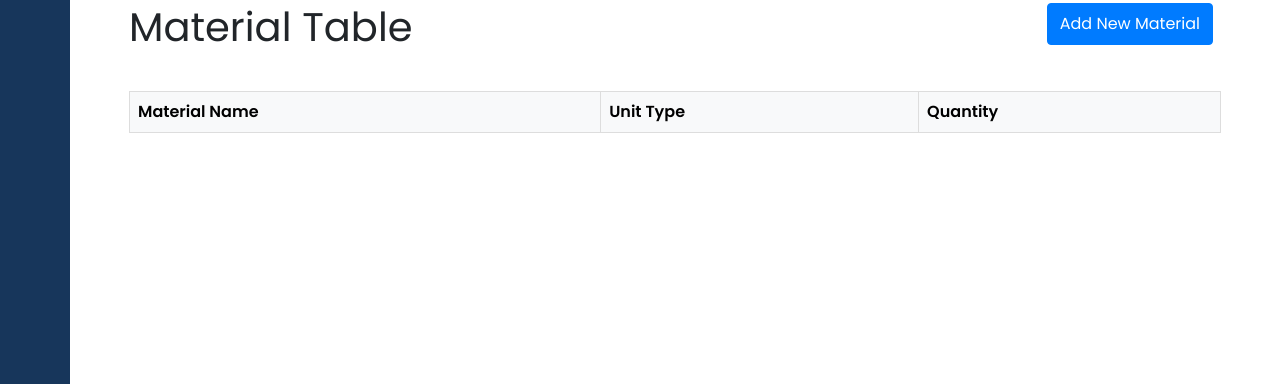
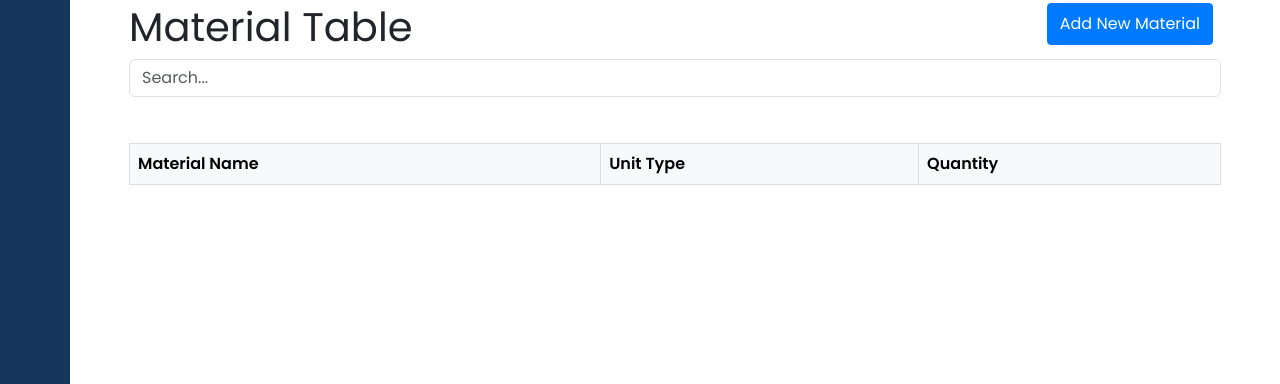
Before and after one commit to TeslaC00/FlaskInventoryManager, a Flask app: page /api/materials in a window 1280 px wide. Shown: the part 69-453 px from the top of the page. Run offline with Flask 3, Linux system fonts and the light colour scheme; data that the repository does not hold is empty; some libraries are stand-ins or nearby versions.

Commit message:
searchbar for materials

```diff
--- /dev/null
+++ b/app/static/js/searchbar.js
@@ -0,0 +1,27 @@
+// Function to filter the table rows based on the search input
+function searchTable() {
+    // Declare variables
+    var input, filter, table, tr, td, i, j, txtValue;
+    input = document.getElementById("searchInput");
+    filter = input.value.toUpperCase();
+    table = document.getElementById("materialTableBody");
+    tr = table.getElementsByTagName("tr");
+
+    // Loop through all table rows, and hide those that don't match the search query
+    for (i = 0; i < tr.length; i++) {
+        tr[i].style.display = "none";  // hide all rows by default
+        td = tr[i].getElementsByTagName("td");
+        for (j = 0; j < td.length; j++) {
+            if (td[j]) {
+                txtValue = td[j].textContent || td[j].innerText;
+                if (txtValue.toUpperCase().indexOf(filter) > -1) {
+                    tr[i].style.display = ""; // show the row if the search term is found in any column
+                    break; // break out of the inner loop once a match is found
+                }
+            }
+        }
+    }
+}
+
+// Add event listener to the search input field to trigger the search function as the user types
+document.getElementById("searchInput").addEventListener("input", searchTable);
--- a/app/templates/base.html
+++ b/app/templates/base.html
@@ -67,6 +67,7 @@
 {#</script>#}
 <!-- Custom scripts for this template -->
 <script src="{{ url_for('static', filename='js/dark_mode.js') }}"></script>
+<script src="{{ url_for('static', filename='js/searchbar.js') }}"></script>
 {% block scripts %}{% endblock %}
 
 </body>
--- a/app/templates/show_materials.html
+++ b/app/templates/show_materials.html
@@ -10,6 +10,10 @@
 {% block content %}
     <div class="container">
         <h1>Material Table</h1>
+        <!-- Search Bar -->
+        <div class="input-group mb-3">
+            <input type="text" id="searchInput" class="form-control" placeholder="Search...">
+        </div>
         <a href="{{ url_for('material.add_material') }}" class="add-new-btn" style="margin-top: 0">Add New Material</a>
         <div class="navbar-nav-scroll" style="margin-top: 10px">
             <table class="table table-hover">
@@ -20,7 +24,7 @@
                     <th>Quantity</th>
                 </tr>
                 </thead>
-                <tbody class="table-group-divider">
+                <tbody class="table-group-divider" id="materialTableBody">
                 {% for material in materials %}
                     <tr>
                         <td><a class="link-info"
```
